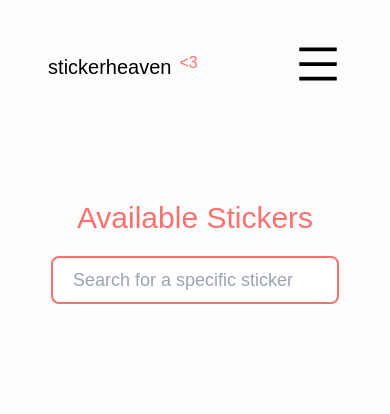
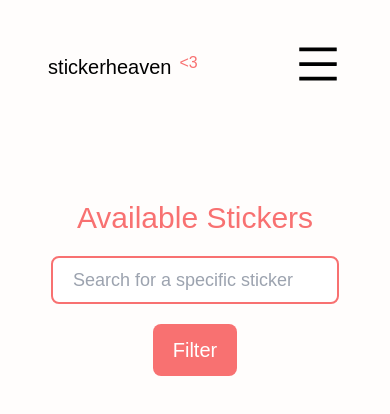
Before and after one commit to gyuni1337/stickerheaven, a Next.js app: page /stickers in a window 390 px wide. Shown: the top 414 px of the page. Built offline with nearby package versions, Linux system fonts and the light colour scheme; no server answers.

Commit message:
working on filter

```diff
--- a/app/login/page.js
+++ b/app/login/page.js
@@ -10,7 +10,6 @@ export default function Index() {
   let [email, setEmail ] = useState('');
   let [password, setPassword ] = useState('');
   let [error, setError ] = useState('');
-
 
 
   const handleLogin = async () => {
--- a/app/page.jsx
+++ b/app/page.jsx
@@ -10,10 +10,8 @@ import { useRouter } from 'next/navigation'
 
 
 export default function Page() {
-  const router = useRouter()
-
+    const router = useRouter()
     let [limited, setLimited] = useState([]);
-  let testing;
 
   useEffect(() => {
     db.get('/v1/stickers/limited')
--- a/app/stickers/page.js
+++ b/app/stickers/page.js
@@ -14,14 +14,31 @@ export default function Page() {
   const [stickers, setStickers] = useState([]);
   const [search, setSearch] = useState('');
 
+  useEffect(() => {
+
+    db.get('/v1/stickers').then((response ) => {
+      setStickers(response.data);
+    }).catch((error) => {
+        console.error(error);
+    });
+
+  }, []);
+
+
+
   return (
     <>
         <Navbar/>
 
-        <div className="lg:mx-96 lg:mt-32 mt-28 mx-12">
-          <div className='flex flex-col lg:flex-row gap-5 mb-5 items-center'>
-            <h1 className="text-3xl text-red-400">Available Stickers</h1>
+        <div className="lg:mx-36 lg:mt-32 mt-28 mx-12">
+          <div className='flex flex-col lg:flex-row gap-5 mb-10 items-center'> <h1 className="text-3xl text-red-400">Available Stickers</h1>
           <input type="text" id="searchBar" onChange={e => setSearch(e.target.value)} className=" text-black  py-2 w-[18rem] lg:w-[25rem] pl-5 border-2 border-red-400 text-lg rounded-lg" placeholder="Search for a specific sticker" required></input>
+          <div className="flex">
+          <input type="button" className="p-3 px-5 bg-red-400 text-white text-xl cursor-pointer rounded-lg " value="Filter"></input>
+          <div>
+
+          </div>
+          </div>
           </div>
             <div className='flex flex-wrap gap-10'>
               {
```
